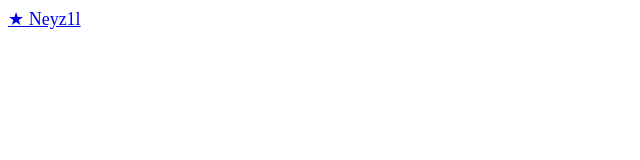
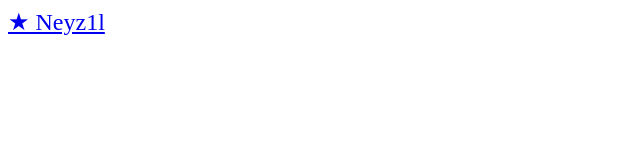
Before and after one commit to GrGoo1337/ggvhjsjejdidneje, a plain HTML site: page index.html in a window 1280 px wide. Shown: the full height of the page, 0-640 px from the left. Drawn offline with Linux system fonts and the light colour scheme.

Commit message:
Update index.html

```diff
--- a/index.html
+++ b/index.html
@@ -1 +1 @@
-<a style="font-size:18px" href="neyz1l">★ Neyz1l</a>
+<a style="font-size:24px" href="neyz1l">★ Neyz1l</a>
```
